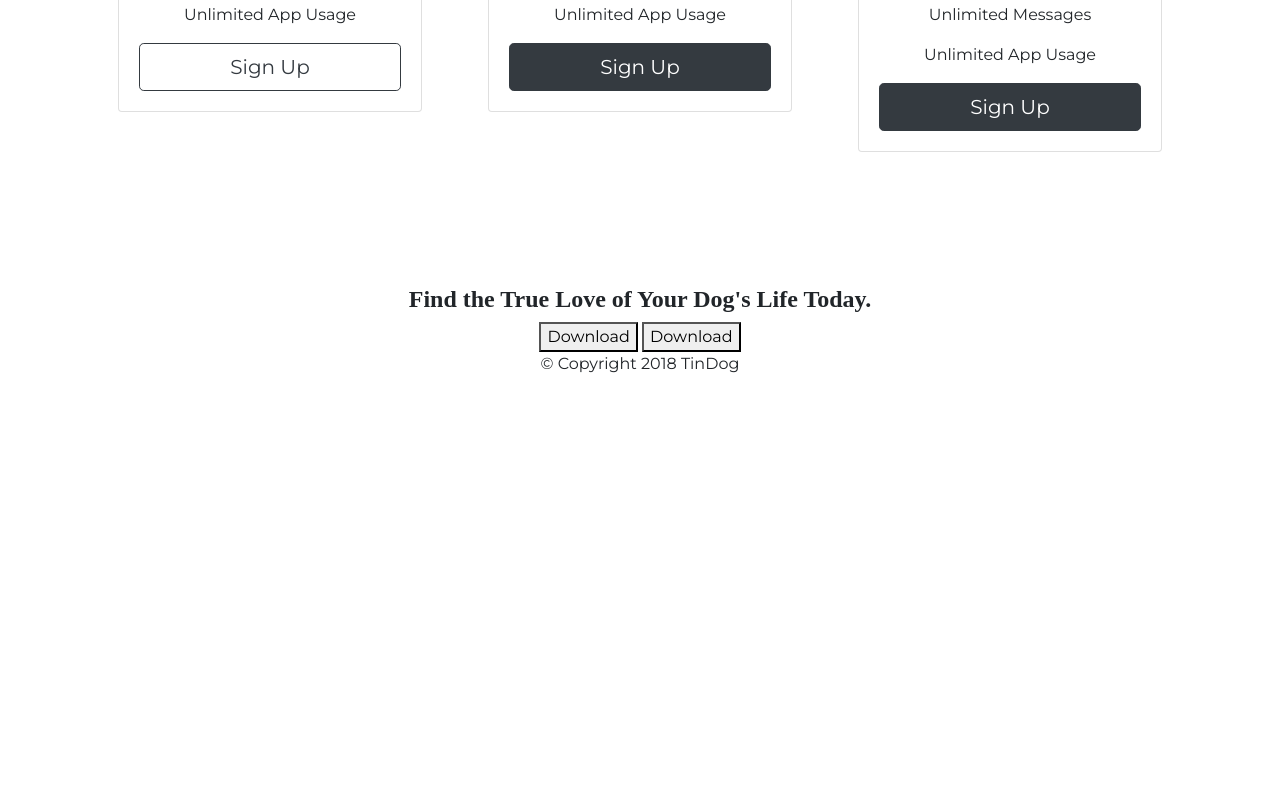
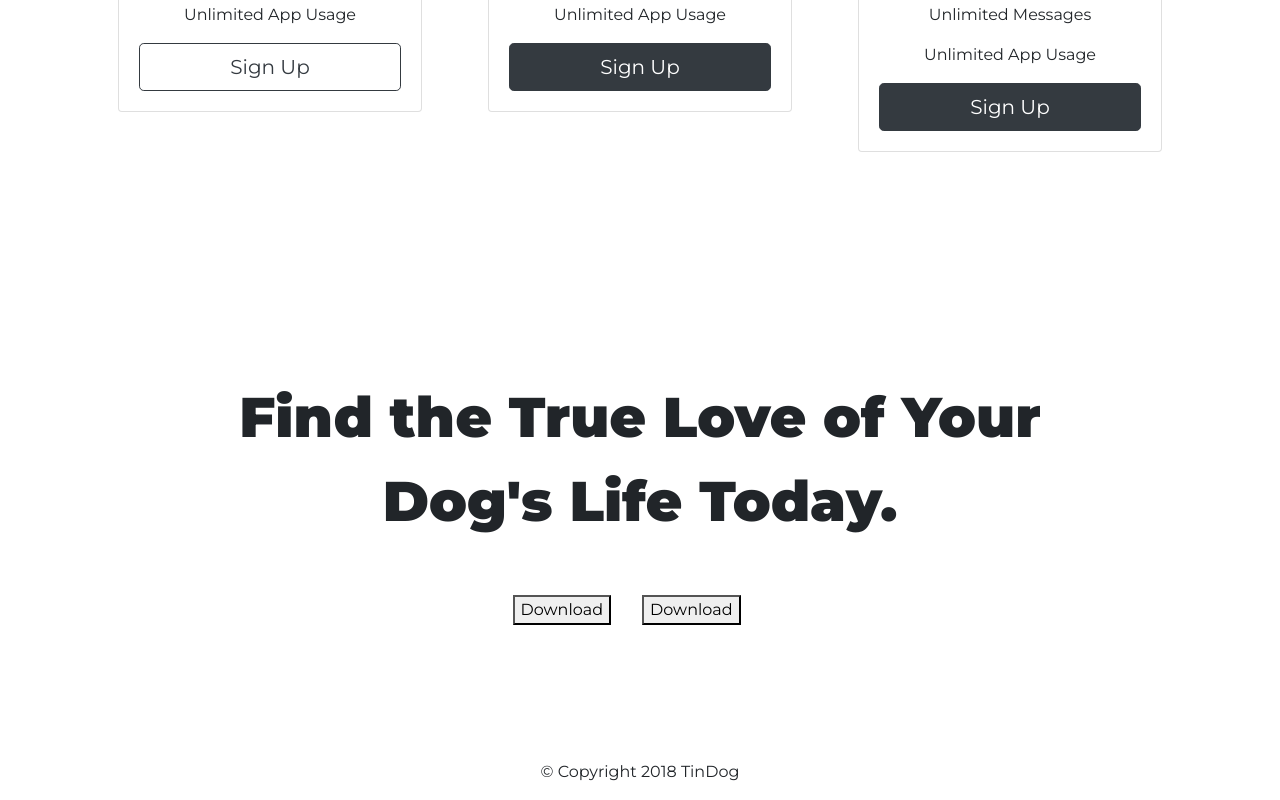
Before and after one commit to ailtonflores/Tindog, a plain HTML site: page index.html in a window 1280 px wide. Shown: the part 2542-3342 px from the top of the page. Before the commit the page ends 2934 px from the top, so only its background shows below. Drawn offline with nearby package versions, Linux system fonts and the light colour scheme.

Commit message:
added call to action buttom

```diff
--- a/index.html
+++ b/index.html
@@ -192,12 +192,12 @@
 
   <!-- Call to Action -->
 
-  <section id="cta">
-
-    <h3>Find the True Love of Your Dog's Life Today.</h3>
-    <button type="button">Download</button>
-    <button type="button">Download</button>
-
+  <section class="colored-section" id="cta">
+      <div class="container-fluid">
+        <h3 class="big-heading">Find the True Love of Your Dog's Life Today.</h3>
+        <button type="button" class="bnt bnt-dark bnt-lg download-button">Download</button>
+        <button type="button" class="bnt bnt-light bnt-lg download-button">Download</button>
+     </div>
   </section>
 
 
```
